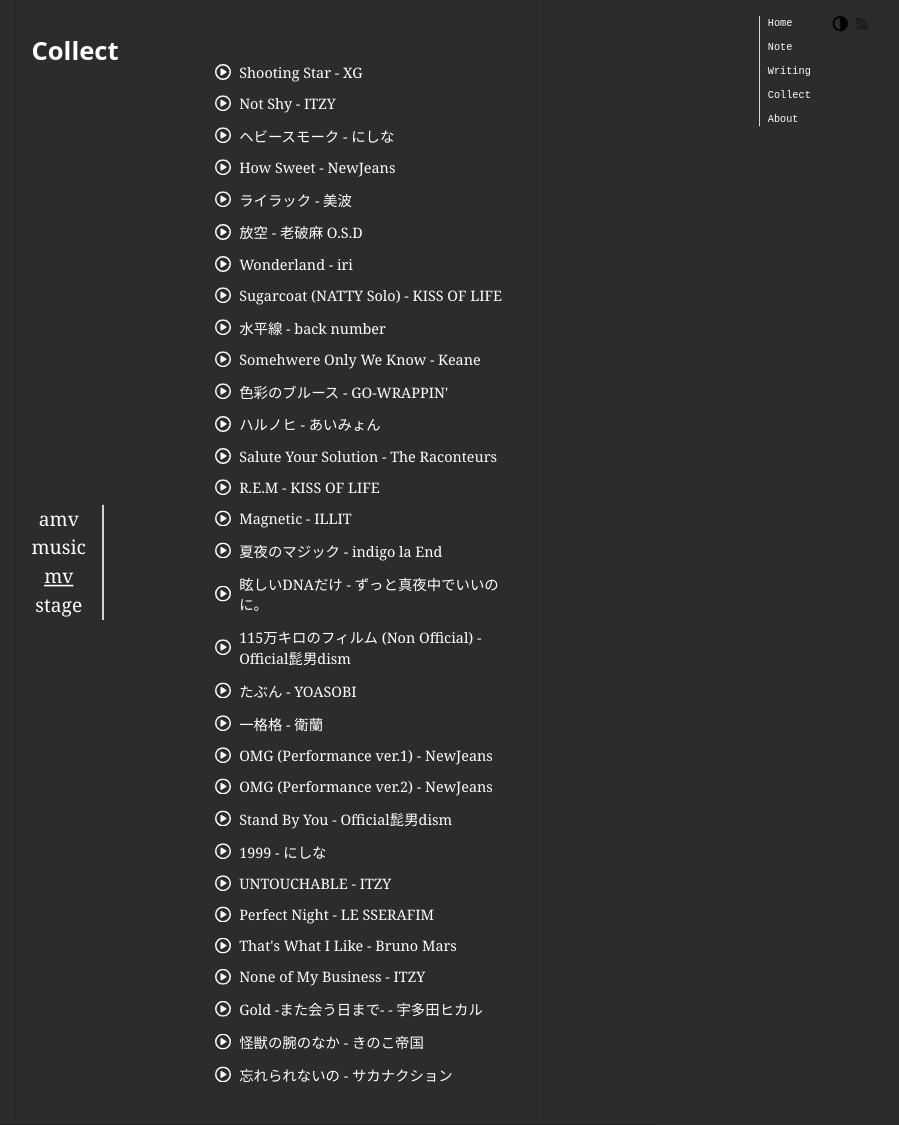
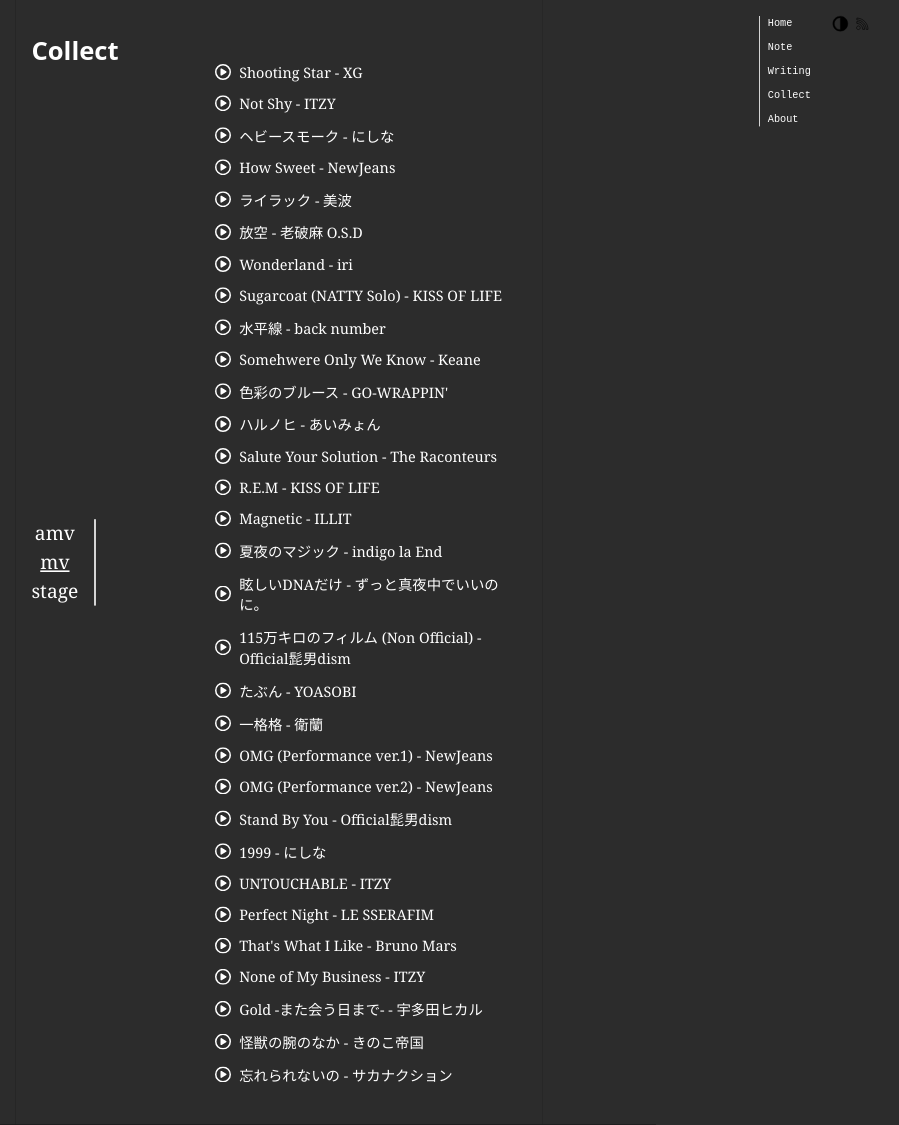
Before and after one commit to faithk7/faithk7.github.io, a Jekyll site: the page built from collect.html, in a window 1280 px wide. Shown: the whole page, without its empty margins (361-1260 px from the left). Built offline with Jekyll 4.4.1, drawn with Linux system fonts in a browser that asks for light colours; comment, search, counter and statistics services are not loaded.

Commit message:
Refactor collection page structure and styles
- Simplified default media type assignment in collect.html.
- Removed music collection data file to streamline content management.
- Enhanced styling for collection sections in _collect.scss to improve visibility and transitions.
- Updated collect.js to manage section activation through class manipulation instead of display properties.

```diff
--- a/_data/collect/music.yml
+++ /dev/null
@@ -1,2 +0,0 @@
-- title: "冨岡愛 - Good bye-bye"
-  url: "https://mk7.k7m.xyz/monster.mp3"
--- a/_sass/_collect.scss
+++ b/_sass/_collect.scss
@@ -77,12 +77,27 @@
     margin-top: auto;
     margin-bottom: auto;
     margin-left: 20%;
+    position: relative;
 }
 
 .c-collection-section {
     display: flex;
     flex-direction: column;
     align-items: flex-start;
+    opacity: 0;
+    transform: translateY(12px);
+    transition: opacity 0.35s ease-out, transform 0.35s ease-out;
+    pointer-events: none;
+    position: absolute;
+    visibility: hidden;
+
+    &.active {
+        opacity: 1;
+        transform: translateY(0);
+        pointer-events: auto;
+        position: relative;
+        visibility: visible;
+    }
 }
 
 .c-collection-item-container {
--- a/assets/js/collect.js
+++ b/assets/js/collect.js
@@ -82,9 +82,9 @@
         if (!sections || sections.length === 0) return;
         sections.forEach(section => {
             if (section.dataset.section === sectionName) {
-                section.style.display = '';
+                section.classList.add('active');
             } else {
-                section.style.display = 'none';
+                section.classList.remove('active');
             }
         });
     };
--- a/collect.html
+++ b/collect.html
@@ -44,15 +44,11 @@
             {% assign name = collection[0] %}
             {% assign items = collection[1] %}
             {% if items.size > 0 %}
-                {% if name == "music" %}
-                    {% assign default_type = "audio" %}
+                {% assign default_type = "video" %}
+                {% if name == "mv" %}
+                    <div class="c-collection-section active" data-section="{{ name }}">
                 {% else %}
-                    {% assign default_type = "video" %}
-                {% endif %}
-                {% if name == "mv" %}
-                    <div class="c-collection-section" data-section="{{ name }}" style="display: block;">
-                {% else %}
-                    <div class="c-collection-section" data-section="{{ name }}" style="display: none;">
+                    <div class="c-collection-section" data-section="{{ name }}">
                 {% endif %}
                     {% for item in items %}
                         <a class="o-collection-item" href="{{ item.url }}" data-section="{{ name }}" data-type="{{ item.type | default: default_type }}" target="_blank">
```
